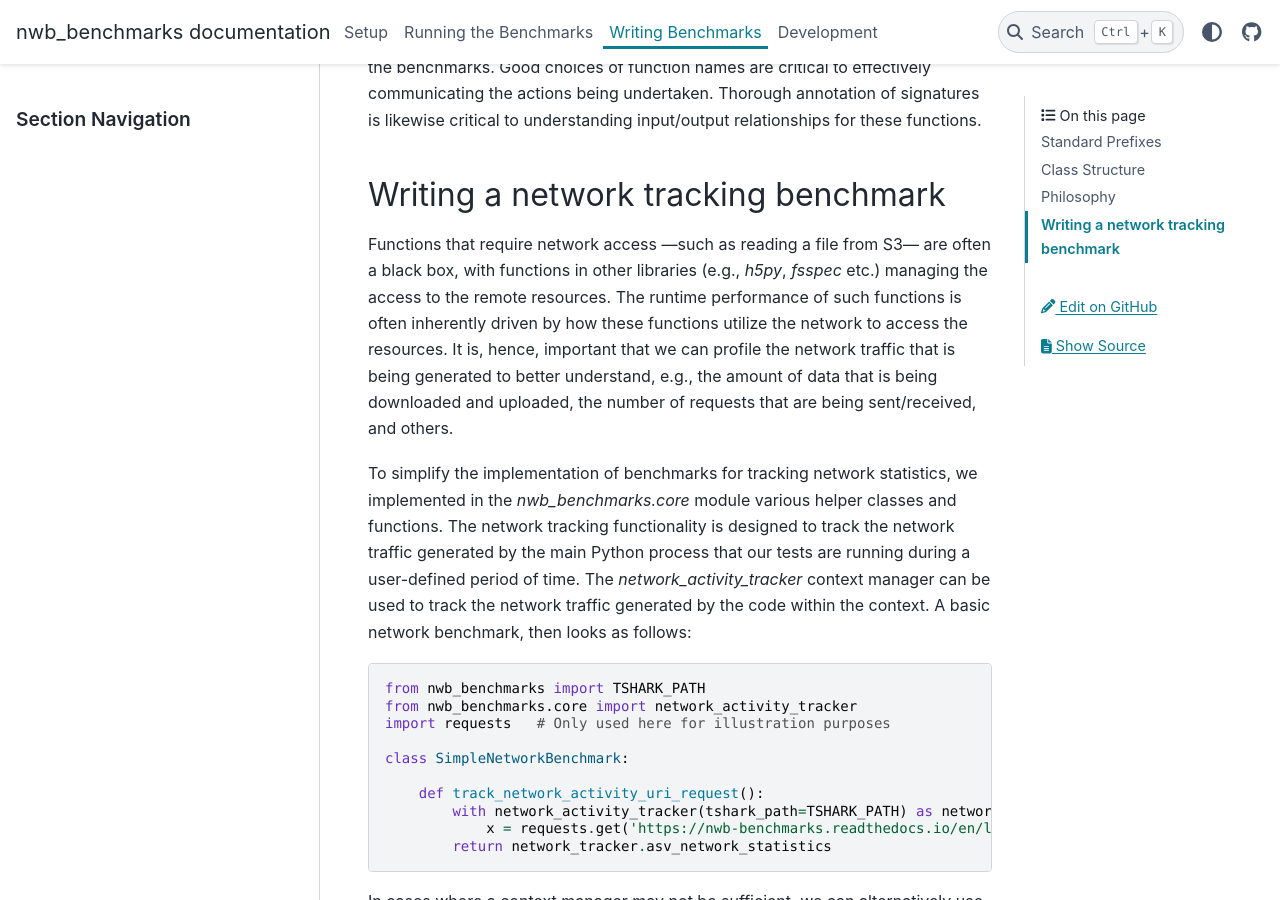
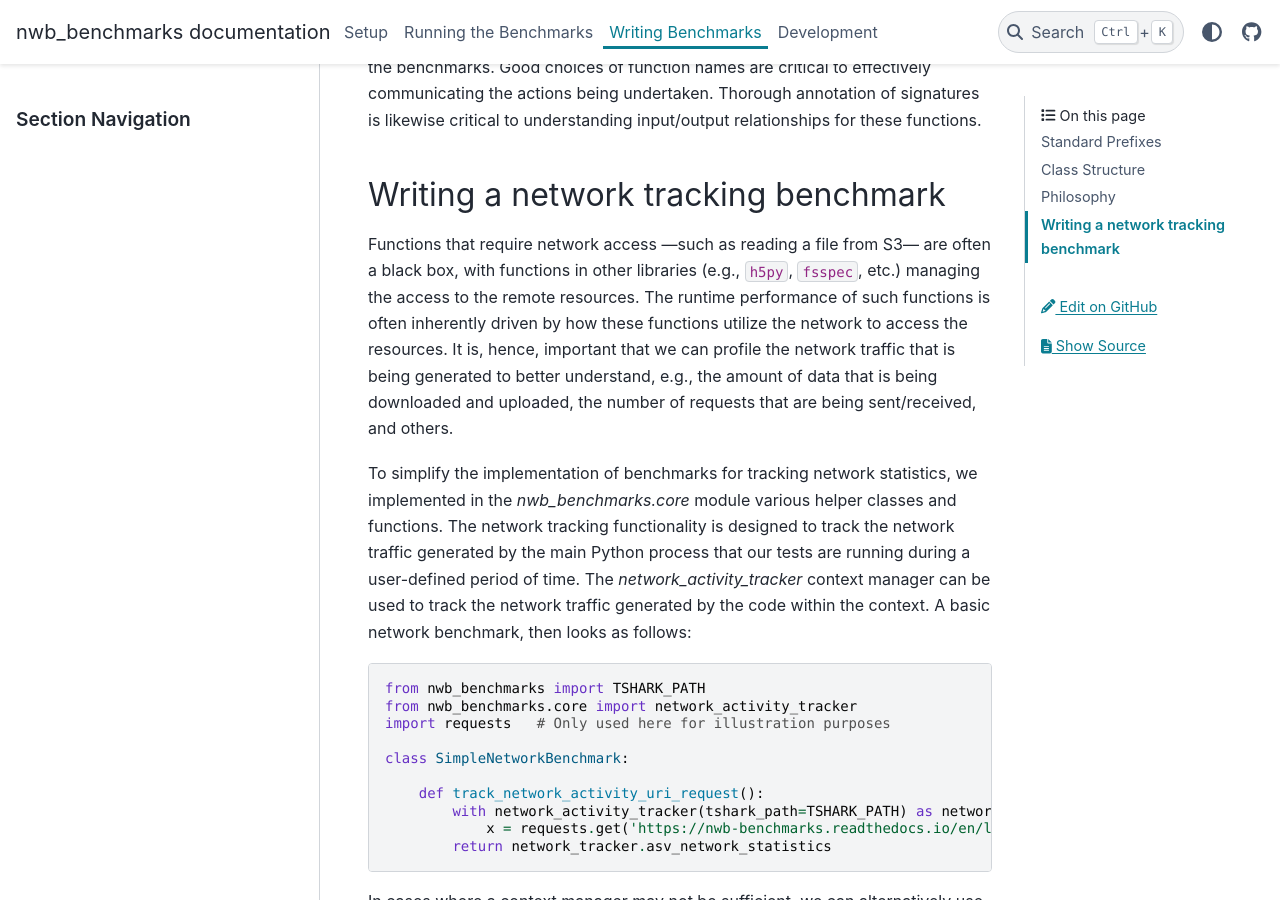
Before and after one commit to NeurodataWithoutBorders/nwb_benchmarks, a Sphinx documentation site: the page built from docs/writing_benchmarks.rst, in a window 1280 px wide and 900 px high, scrolled down 4255 px. Built offline with Sphinx 7.4.7 and the PyData theme 0.15.4, drawn with Linux system fonts in a browser that asks for light colours.

```diff
--- a/docs/writing_benchmarks.rst
+++ b/docs/writing_benchmarks.rst
@@ -125,7 +125,7 @@ and so we managed to save ~5 lines of code for every occurrence of this logic in
 Writing a network tracking benchmark
 ------------------------------------
 
-Functions that require network access ---such as reading a file from S3--- are often a black box, with functions in other libraries (e.g., `h5py`, `fsspec` etc.) managing the access to the remote resources. The runtime performance of such functions is often inherently driven by how these functions utilize the network to access the resources. It is, hence, important that we can profile the network traffic that is being generated to better understand, e.g., the amount of data that is being downloaded and uploaded, the number of requests that are being sent/received, and others.
+Functions that require network access ---such as reading a file from S3--- are often a black box, with functions in other libraries (e.g., ``h5py``, ``fsspec``, etc.) managing the access to the remote resources. The runtime performance of such functions is often inherently driven by how these functions utilize the network to access the resources. It is, hence, important that we can profile the network traffic that is being generated to better understand, e.g., the amount of data that is being downloaded and uploaded, the number of requests that are being sent/received, and others.
 
 To simplify the implementation of benchmarks for tracking network statistics, we implemented in the `nwb_benchmarks.core` module various helper classes and functions. The network tracking functionality is designed to track the network traffic generated by the main Python process that our tests are running during a user-defined period of time. The `network_activity_tracker` context manager can be used to track the network traffic generated by the code within the context. A basic network benchmark, then looks as follows:
 
```
